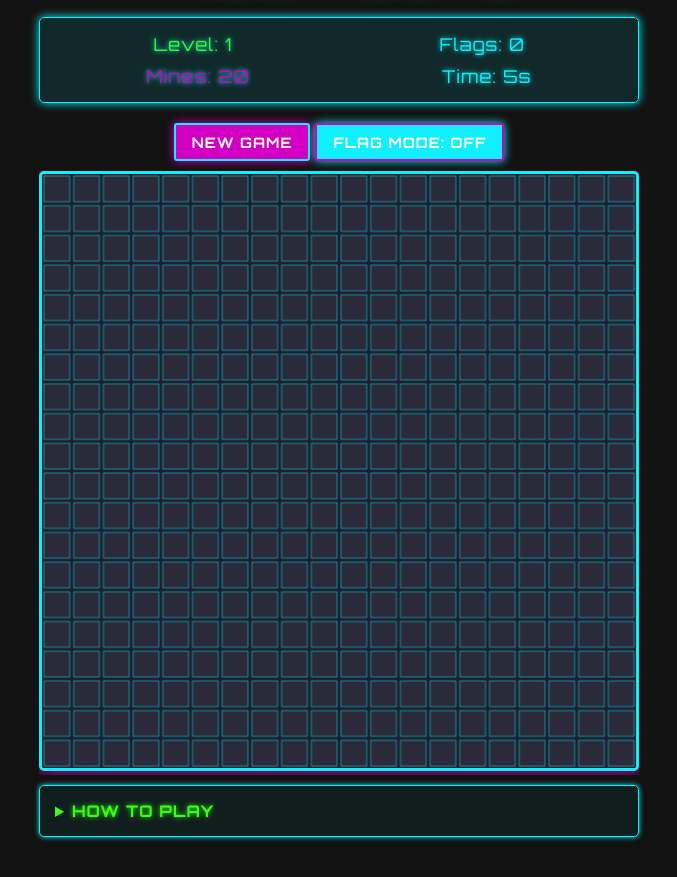
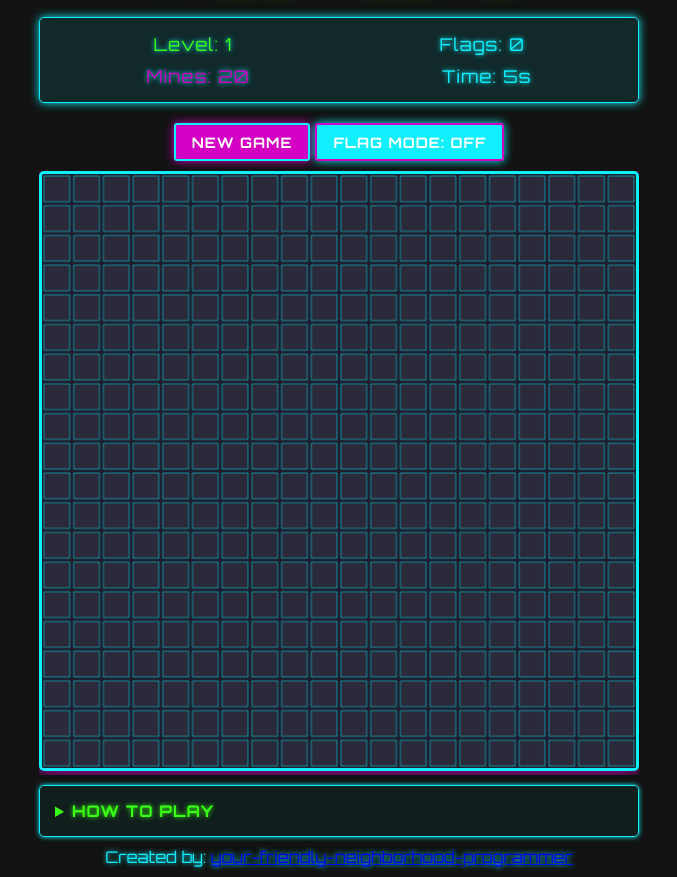
Before and after one commit to your-friendly-neighborhood-programmer/Minesweeper, a plain HTML site: page index.html in a window 1280 px wide. Shown: the part 74-951 px from the top of the page, without its empty margins (301-978 px from the left). Drawn offline with Linux system fonts and the light colour scheme.

Commit message:
added footer

```diff
--- a/index.html
+++ b/index.html
@@ -248,6 +248,9 @@
                 <li><strong>Difficulty:</strong> Each level increases the number of mines by 5, starting with 20 mines at Level 1.</li>
             </ul>
         </details>
+        <footer>
+            <p>Created by: <a href="https://github.com/your-friendly-neighborhood-programmer">your-friendly-neighborhood-programmer</a></p>
+        </footer>
 
         <script>
             const canvas = document.getElementById("minesweeperCanvas");
```
